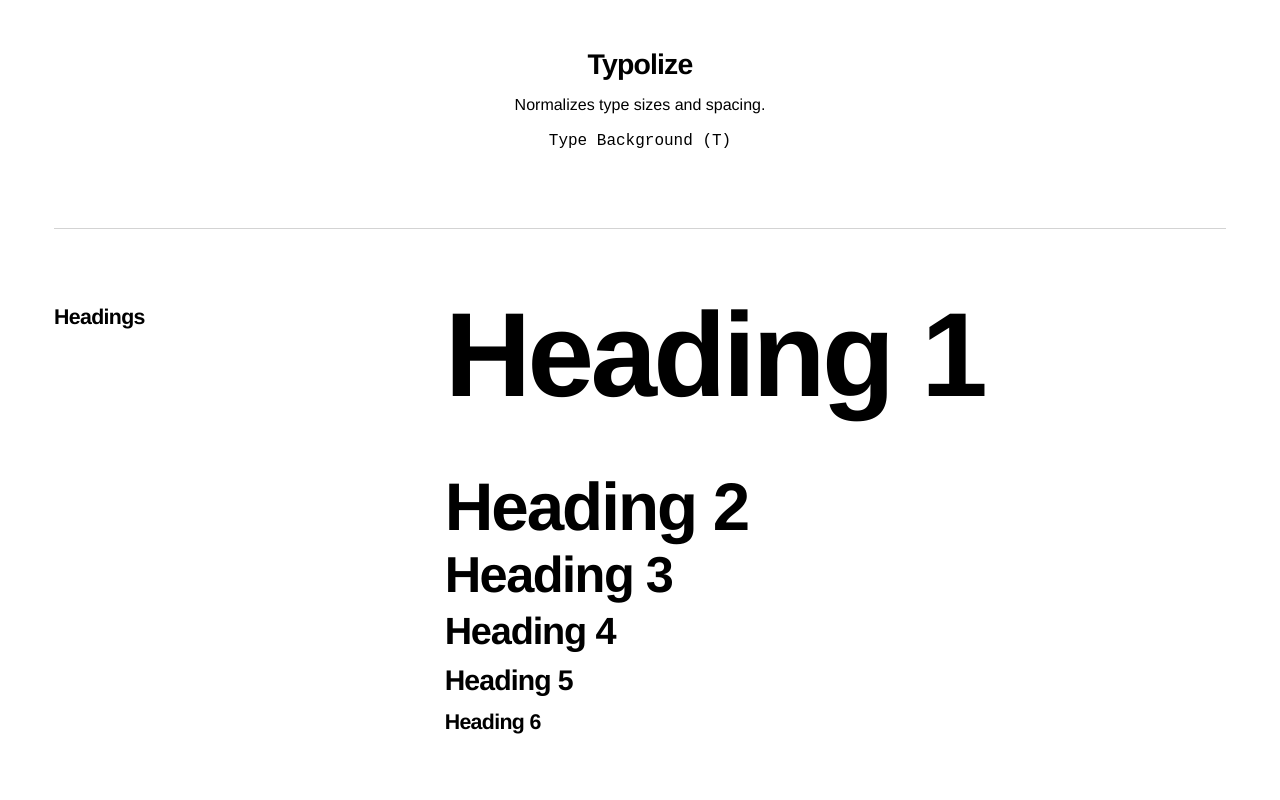
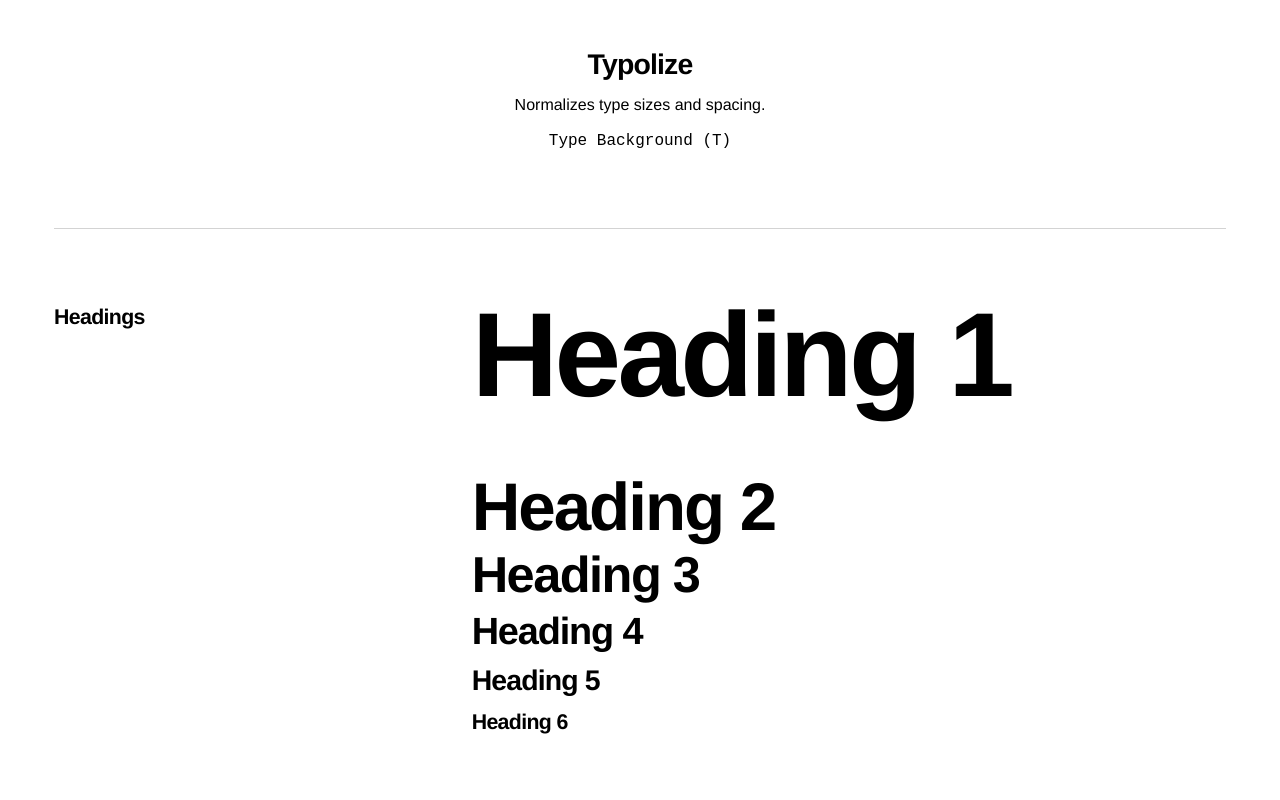
Before and after one commit to gavinmcfarland/typolize, a website: page public/index.html in a window 1280 px wide. Shown: the top 800 px of the page. Drawn offline with Linux system fonts and the light colour scheme.

Commit message:
Added grid gap to demo

```diff
--- a/public/index.html
+++ b/public/index.html
@@ -76,7 +76,7 @@
         display: grid;
         grid-template-columns: repeat(6, 1fr);
         --has-layout: initial;
-        /* row-gap: var(--spacing-4); */
+        gap: var(--spacing-4);
       }
       /* [grid] > * > * {
         --has-layout: var(--spacing);
```
